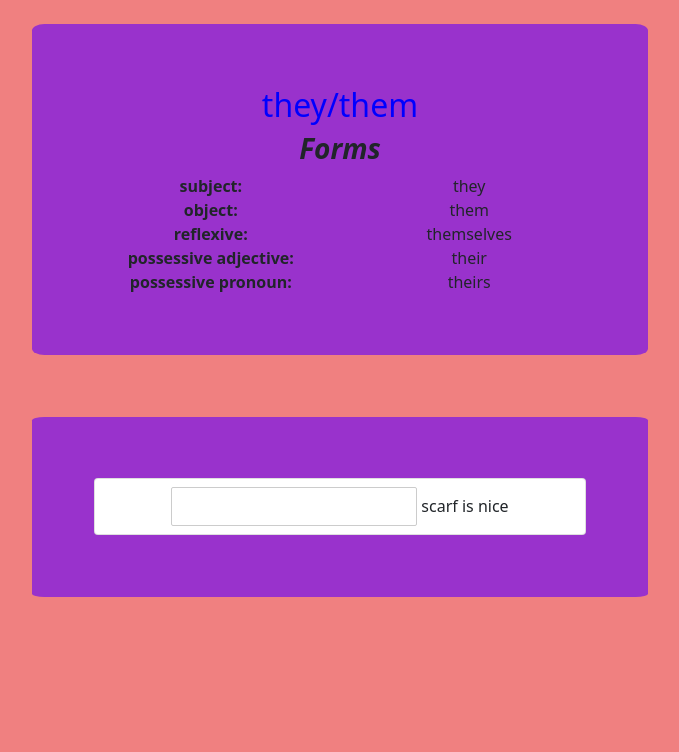
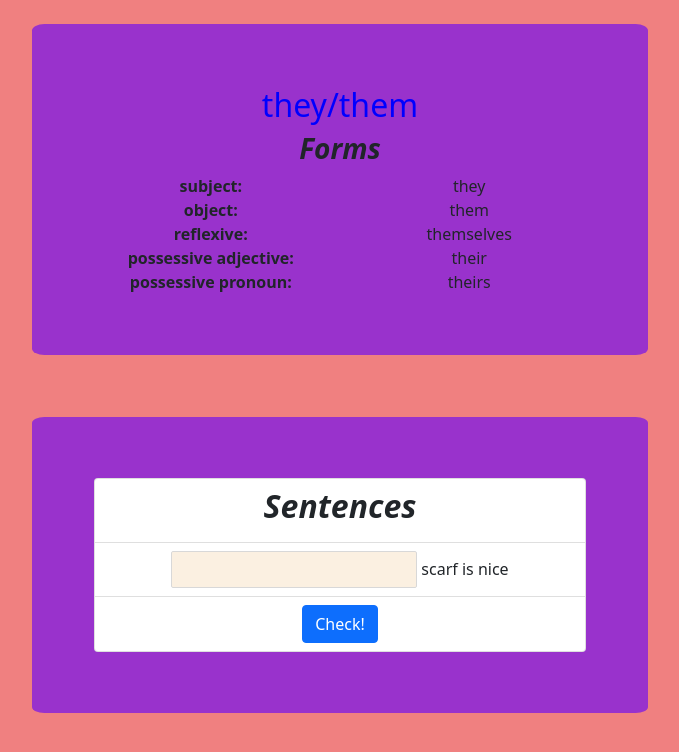
Before and after one commit to istditajrz/practice-noun, a Svelte app: page / in a window 1280 px wide. Shown: the top 752 px of the page, without its empty margins (300-979 px from the left). Built offline with nearby package versions, Linux system fonts and the light colour scheme.

Commit message:
Added sentence testing support

```diff
--- a/src/Sentence.svelte
+++ b/src/Sentence.svelte
@@ -1,27 +1,34 @@
 <script>
     const re = /\[\w+\]/g;
     export let str = "[They] smiled";
+    export let id = "";
     let pronouns = [...str.matchAll(re)];
+    pronouns.forEach((v, i, a) => a[i] = v[0]);
     let other = [...str.split(re)].reverse();
-    let sentence = [other.pop()];
-    for (let pronoun of pronouns) {
-        let element = document.createElement('input');
-        element.name = pronoun[0][0];
-        sentence.push(element.outerHTML);
-        sentence.push(other.pop());
+    export function check() {
+        for (let i = 0; i < pronouns.length; i++) {
+            console.info(document.getElementById(id + i), pronouns[i].slice(1, -1), document.getElementById(id + i).value !== pronouns[i].slice(1, -1));
+            if (document.getElementById(id + i).value !== pronouns[i].slice(1, -1)) {
+                return false;
+            }
+        }
+        return true;
     }
-    let out = sentence.join("");
 </script>
 
 <div class="container">
-    <span style="display: inline-block;">{@html out}</span>
+    <span style="display: inline-block;">
+        {other.pop()}
+        {#each pronouns as pronoun, index}
+            <input id={id + index}>
+            {other.pop()}
+        {/each}
+    </span>
 </div>
 <style>
     input {
         height: 0%;
-        border-radius: 20%;
-        color: antiquewhite;
-        opacity: 0%;
-        width: 10%;
+        background-color: antiquewhite;
+        opacity: 75%;
     }
 </style>
--- a/src/SetShowcase.svelte
+++ b/src/SetShowcase.svelte
@@ -101,11 +101,15 @@
     colors.random = () => {
         return colors[Math.floor(colors.length * Math.random())];
     }
-
-    function check_sentences(s) {
-        s.forEach((str, index) => {
-            str
-        });
+    let components = [];
+    function check() {
+        for (let i = 0; i < components.length; i++) {
+            if (components[i].check()) {
+                document.getElementById("li " + i).className = "list-group-item list-group-item-success";
+            } else {
+                document.getElementById("li " + i).className = "list-group-item list-group-item-danger";
+            }
+        }
     }
 </script>
 
@@ -125,11 +129,17 @@
 </div>
 <div class="container" style="margin-top: 5%;">
     <ul class="list-group">
+        <li class="list-group-item">
+            <h2><i><strong>Sentences</strong></i></h2>
+        </li>
         {#each sentences as sentence, index}
-            <li class="list-group-item">
-                <Sentence str={sentence} id="{index}"/>
+            <li class="list-group-item" id={"li " + index}>
+                <Sentence str={sentence} id={index} bind:this={components[index]}/>
             </li>
         {/each}
+        <li class="list-group-item">
+            <button type="button" class="btn btn-primary" on:click={check}>Check!</button>
+        </li>
     </ul>
 </div>
 <style>
--- a/src/main.js
+++ b/src/main.js
@@ -1,10 +1,7 @@
 import App from './App.svelte';
 
 const app = new App({
-	target: document.body,
-	props: {
-		name: 'world'
-	}
+	target: document.body
 });
 
 export default app;
```
Also changed, not shown: 1 other file (tests, documents, lock files or other folders).
